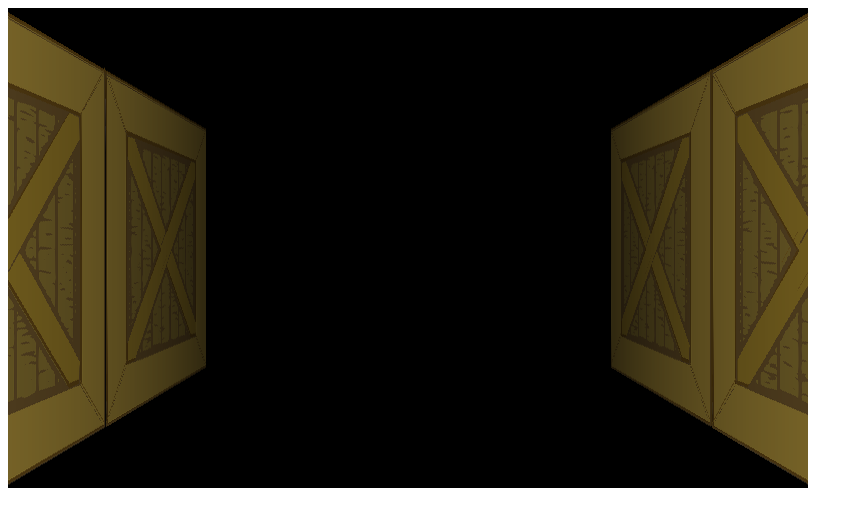
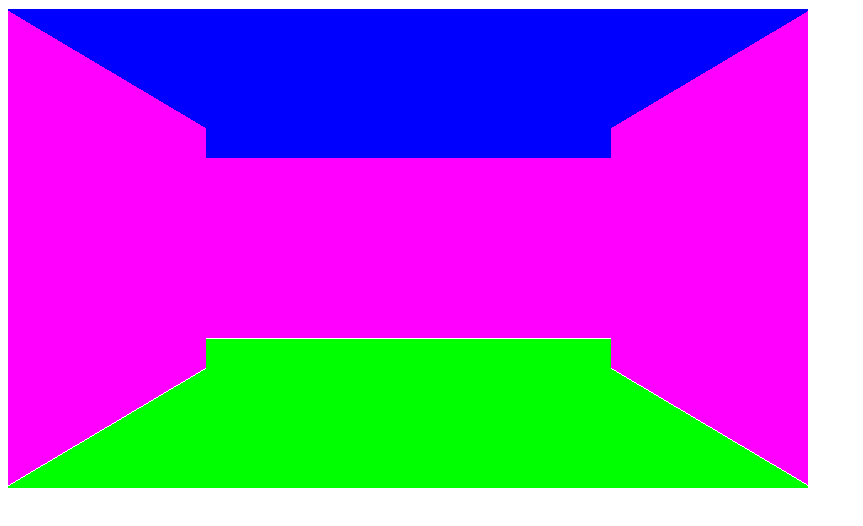
Before and after one commit to edgaralexanderfr/simple-raycaster, a plain HTML site: page index.html in a window 1280 px wide. Shown: the whole page, without its empty margins (0-863 px from the left). Drawn offline with Linux system fonts and the light colour scheme; animation ran at ten frames a second.

Commit message:
Emplear renderizado por buffer para pintado de paredes, suelo y techo.
TODO: calcular coordenadas de texturas para paredes.

```diff
--- a/index.html
+++ b/index.html
@@ -36,9 +36,9 @@
 		// We begin raytracing
 		var cs              = Math.round(canvas.width / Math.max(columns, 1));
 		var c, cameraX, dx, dy, mapX, mapY, deltaDistX, deltaDistY, stepX, stepY, sideDistX, sideDistY, side, distance, height, tex, wallX, texX;
-		context.globalAlpha = 1.0;
-		context.fillStyle   = 'black';
-		context.fillRect(0, 0, canvas.width, canvas.height);
+		//context.globalAlpha = 1.0;
+		//context.fillStyle   = 'black';
+		//context.fillRect(0, 0, canvas.width, canvas.height);
 
 		for (c = 0; c < canvas.width; c += cs) {
 			cameraX    = 2 * c / canvas.width - 1;
@@ -93,11 +93,76 @@
 			}
 
 			if (fadeDistance > 0.0) {
-				context.globalAlpha = 1.0 - (Math.min(distance, fadeDistance) / fadeDistance);
+				//context.globalAlpha = 1.0 - (Math.min(distance, fadeDistance) / fadeDistance);
 			}
 
-			context.drawImage(tex, Math.floor(texX), 0, cs, tex.height, c, Math.floor(z + (canvas.height - height) / 2), cs, height);
+			//context.drawImage(tex, Math.floor(texX), 0, cs, tex.height, c, Math.floor(z + (canvas.height - height) / 2), cs, height);
+			var drawStart = Math.floor(z + (canvas.height - height) / 2);
+			var drawEnd = drawStart + height;
+			var vy;
+			var index;
+
+			for (vy = drawStart; vy < drawEnd; vy++) {
+				index = (vy * canvasWidth + c) * 4;
+				buffer[ index ]     = 255;
+				buffer[ index + 1 ] = 0;
+				buffer[ index + 2 ] = 255;
+				buffer[ index + 3 ] = 255;
+			}
+
+			var floorXWall, floorYWall;
+
+			if (side == 0 && dx > 0) {
+				floorXWall = mapX;
+				floorYWall = mapY + wallX;
+			} else
+			if (side == 0 && dx < 0) {
+				floorXWall = mapX + 1.0;
+				floorYWall = mapY + wallX;
+			} else
+			if (side == 1 && dy > 0) {
+				floorXWall = mapX + wallX;
+				floorYWall = mapY;
+			} else {
+				floorXWall = mapX + wallX;
+				floorYWall = mapY + 1.0;
+			}
+
+			var h = canvas.height;
+			var distWall, distPlayer, currentDist;
+
+			distWall = distance;
+			distPlayer = 0.0;
+
+			for (vy = drawEnd + 1; vy < h; vy++) {
+				currentDist = h / (2.0 * vy - h);
+
+				var weight = (currentDist - distPlayer) / (distWall - distPlayer);
+
+				var currentFloorX = weight * floorXWall + (1.0 - weight) * x;
+				var currentFloorY = weight * floorYWall + (1.0 - weight) * y;
+
+				var floorTexX, floorTexY;
+				floorTexX = Math.floor(currentFloorX * texWidth) % texWidth;
+				floorTexY = Math.floor(currentFloorY * texHeight) % texHeight;
+
+				// floor
+				index = (vy * canvasWidth + c) * 4;
+				buffer[ index ]     = 0;
+				buffer[ index + 1 ] = 255;
+				buffer[ index + 2 ] = 0;
+				buffer[ index + 3 ] = 255;
+
+				// ceiling
+				index = ((h - vy) * canvasWidth + c) * 4;
+				buffer[ index ]     = 0;
+				buffer[ index + 1 ] = 0;
+				buffer[ index + 2 ] = 255;
+				buffer[ index + 3 ] = 255;
+			}
 		}
+
+		context.putImageData(data, 0, 0);
 
 		if (fps > 0) {
 			setTimeout(render, 1000 / fps);
@@ -161,6 +226,8 @@
 		[1,1,1,1,1,1,1,1,1,1],
 	];
 	var canvas        = document.querySelector('canvas');
+	var canvasWidth   = canvas.width;
+	var canvasHeight  = canvas.height;
 	var context       = canvas.getContext('2d');
 	var fps           = 0;
 	var x             = 5.0;
@@ -180,7 +247,16 @@
 	var lookingLeft   = false;
 	var lookingRight  = false;
 	var texture       = new Image;
+	var data          = context.getImageData(0, 0, canvas.width, canvas.height);
+	var buffer        = data.data;
+	var texWidth, texHeight;
+
+	texture.onload = function (e) {
+		texWidth = texture.width;
+		texHeight = texture.height;
+		render();
+	}
+
 	texture.src       = 'texture.png';
 	textures.push(texture);
-	render();
 </script>
```
